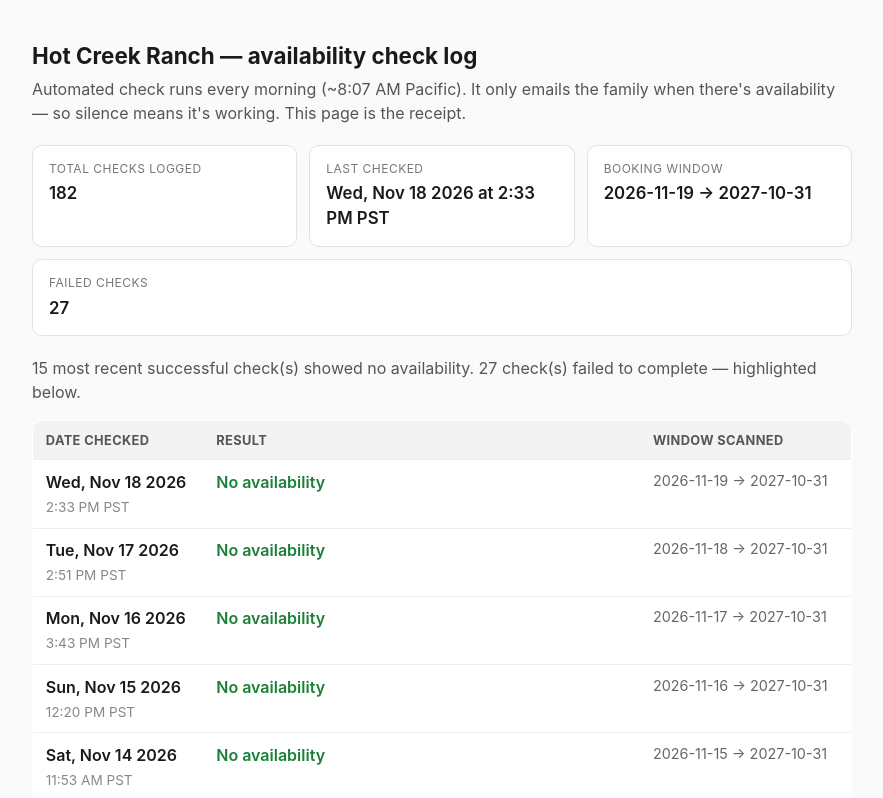
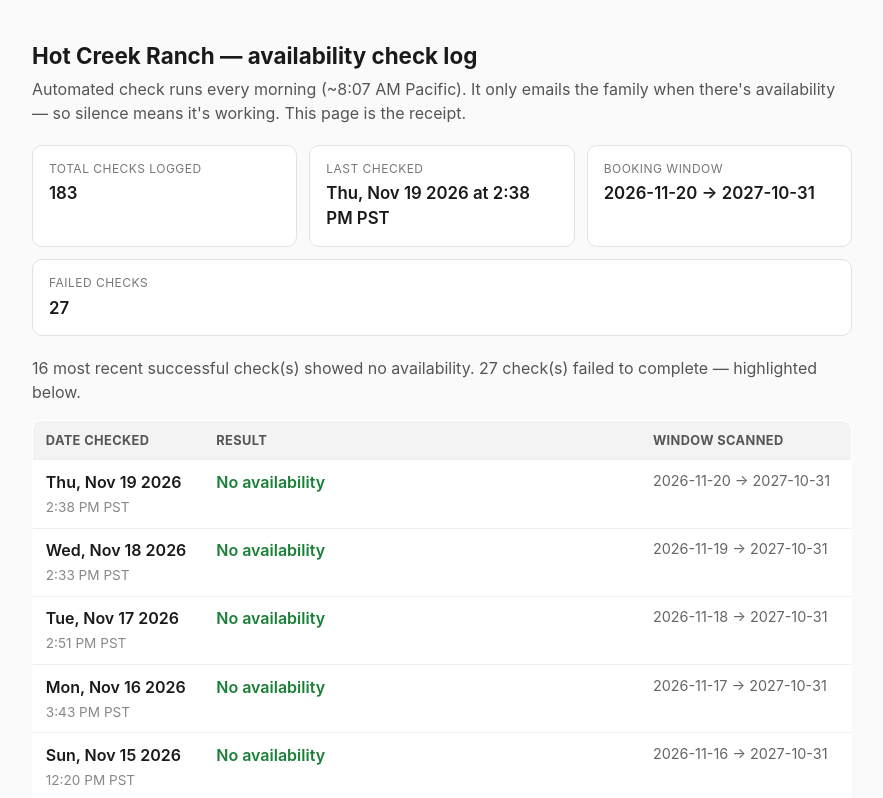
Before and after one commit to spacemanspiff85/hot-creek-log, a plain HTML site: page index.html in a window 1280 px wide. Shown: the top 798 px of the page, without its empty margins (198-1081 px from the left). Drawn offline with Linux system fonts and the light colour scheme.

Commit message:
log: 2026-11-19 page update

```diff
--- a/index.html
+++ b/index.html
@@ -55,16 +55,17 @@
   This page is the receipt.</p>
 
   <div class="cards">
-    <div class="card"><div class="k">Total checks logged</div><div class="v">182</div></div>
-    <div class="card"><div class="k">Last checked</div><div class="v">Wed, Nov 18 2026 at 2:33 PM PST</div></div>
-    <div class="card"><div class="k">Booking window</div><div class="v">2026-11-19 → 2027-10-31</div></div>
+    <div class="card"><div class="k">Total checks logged</div><div class="v">183</div></div>
+    <div class="card"><div class="k">Last checked</div><div class="v">Thu, Nov 19 2026 at 2:38 PM PST</div></div>
+    <div class="card"><div class="k">Booking window</div><div class="v">2026-11-20 → 2027-10-31</div></div>
     <div class="card"><div class="k">Failed checks</div><div class="v">27</div></div>
   </div>
-  <p class="sub">15 most recent successful check(s) showed no availability. 27 check(s) failed to complete — highlighted below.</p>
+  <p class="sub">16 most recent successful check(s) showed no availability. 27 check(s) failed to complete — highlighted below.</p>
 
   <table>
     <thead><tr><th>Date checked</th><th>Result</th><th>Window scanned</th></tr></thead>
     <tbody>
+<tr><td class="date">Thu, Nov 19 2026<br><span class="time">2:38 PM PST</span></td><td><span class="ok">No availability</span></td><td class="window">2026-11-20 → 2027-10-31</td></tr>
 <tr><td class="date">Wed, Nov 18 2026<br><span class="time">2:33 PM PST</span></td><td><span class="ok">No availability</span></td><td class="window">2026-11-19 → 2027-10-31</td></tr>
 <tr><td class="date">Tue, Nov 17 2026<br><span class="time">2:51 PM PST</span></td><td><span class="ok">No availability</span></td><td class="window">2026-11-18 → 2027-10-31</td></tr>
 <tr><td class="date">Mon, Nov 16 2026<br><span class="time">3:43 PM PST</span></td><td><span class="ok">No availability</span></td><td class="window">2026-11-17 → 2027-10-31</td></tr>
@@ -250,7 +251,7 @@
     </tbody>
   </table>
 
-  <footer>Generated Wed, Nov 18 2026 at 2:33 PM PST from
+  <footer>Generated Thu, Nov 19 2026 at 2:38 PM PST from
   logs/history.jsonl. One row per completed run.</footer>
 </body>
 </html>
```
